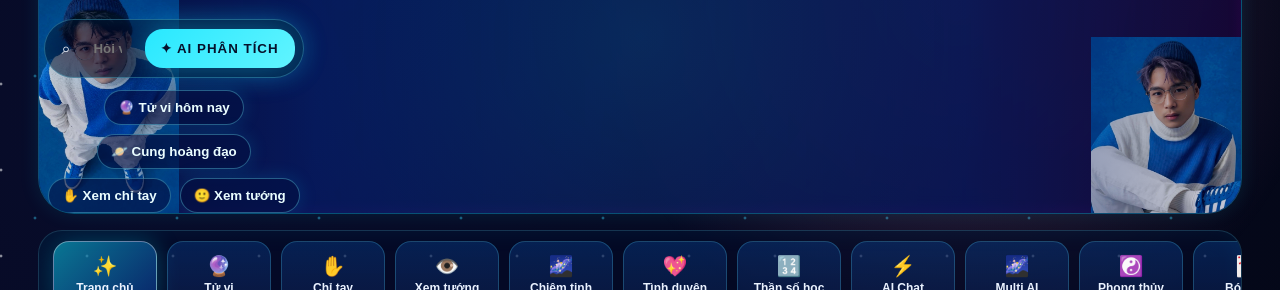
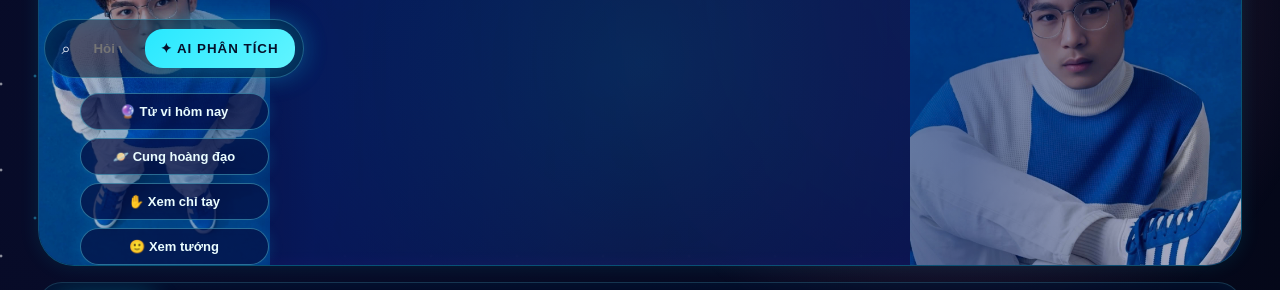
Before and after one commit to sybinh200996/tuvi, a website: page public/mobile.html in a window 1280 px wide. Shown: the part 159-449 px from the top of the page. Drawn offline with nearby package versions, Linux system fonts and the light colour scheme; no server answers.

Commit message:
Stack banner buttons vertically and fit images perfectly

```diff
--- a/public/mobile-style.css
+++ b/public/mobile-style.css
@@ -11,9 +11,9 @@
 .hero{grid-template-columns:270px 1fr 290px;min-height:330px;border-radius:36px;background:radial-gradient(circle at 50% 12%,rgba(20,242,255,.32),transparent 25%),linear-gradient(135deg,rgba(4,22,92,.96),rgba(5,8,36,.94) 42%,rgba(8,24,94,.92));box-shadow:0 0 0 1px rgba(51,215,255,.22),0 28px 90px rgba(0,16,70,.55),inset 0 0 45px rgba(0,183,255,.16)}
 .hero:after{z-index:1;background:linear-gradient(90deg,rgba(0,8,35,.12),rgba(0,37,120,.50) 23%,rgba(0,25,88,.35) 50%,rgba(0,31,100,.56) 77%,rgba(0,8,35,.10)),radial-gradient(circle at center,rgba(0,229,255,.18),transparent 58%)}
 
-.hero h1{font-family:Georgia,'Times New Roman',serif;font-style:italic;font-size:clamp(46px,7vw,82px);color:#dffcff;letter-spacing:-1px;margin:10px 0 4px}.hero h1 b{background:linear-gradient(90deg,#dfffff,#4cf3ff,#fff);-webkit-background-clip:text;color:transparent}.hero p{text-transform:uppercase;letter-spacing:6px;font-weight:900;color:#7df6ff;font-size:13px;max-width:none}.hero-search{display:flex;align-items:center;gap:10px;width:min(640px,96%);margin:22px auto 12px;padding:8px 8px 8px 16px;border:1px solid rgba(91,225,255,.35);border-radius:999px;background:rgba(0,8,40,.58);box-shadow:inset 0 0 24px rgba(0,221,255,.13),0 0 28px rgba(0,174,255,.16)}.hero-search input{margin:0;border:0;background:transparent;color:#dbfbff;font-weight:700}.hero-search button{white-space:nowrap;text-transform:uppercase;letter-spacing:1px;background:linear-gradient(135deg,#28e8ff,#61f4ff);box-shadow:0 0 30px rgba(23,221,255,.45)}.hero-actions.quick{gap:9px;margin-top:10px}.hero-actions.quick button{padding:9px 13px;border:1px solid rgba(103,235,255,.35);background:rgba(3,17,67,.58);color:#eafdff;border-radius:999px;box-shadow:0 0 18px rgba(0,191,255,.17)}.status-row{position:absolute;top:10px;left:50%;transform:translateX(-50%);background:transparent;border:0;color:#78f5ff}.chip{display:none}
+.hero h1{font-family:Georgia,'Times New Roman',serif;font-style:italic;font-size:clamp(46px,7vw,82px);color:#dffcff;letter-spacing:-1px;margin:10px 0 4px}.hero h1 b{background:linear-gradient(90deg,#dfffff,#4cf3ff,#fff);-webkit-background-clip:text;color:transparent}.hero p{text-transform:uppercase;letter-spacing:6px;font-weight:900;color:#7df6ff;font-size:13px;max-width:none}.hero-search{display:flex;align-items:center;gap:10px;width:min(640px,96%);margin:22px auto 12px;padding:8px 8px 8px 16px;border:1px solid rgba(91,225,255,.35);border-radius:999px;background:rgba(0,8,40,.58);box-shadow:inset 0 0 24px rgba(0,221,255,.13),0 0 28px rgba(0,174,255,.16)}.hero-search input{margin:0;border:0;background:transparent;color:#dbfbff;font-weight:700}.hero-search button{white-space:nowrap;text-transform:uppercase;letter-spacing:1px;background:linear-gradient(135deg,#28e8ff,#61f4ff);box-shadow:0 0 30px rgba(23,221,255,.45)}.hero-actions.quick button{padding:9px 13px;border:1px solid rgba(103,235,255,.35);background:rgba(3,17,67,.58);color:#eafdff;border-radius:999px;box-shadow:0 0 18px rgba(0,191,255,.17)}.status-row{position:absolute;top:10px;left:50%;transform:translateX(-50%);background:transparent;border:0;color:#78f5ff}.chip{display:none}
 .tab-rail{margin:16px auto 10px;padding:10px 14px;border:1px solid rgba(95,227,255,.20);border-radius:24px;background:rgba(2,10,39,.55);box-shadow:inset 0 0 25px rgba(0,208,255,.08);display:flex;overflow-x:auto}.tab-rail button{min-width:104px;text-align:center;border-radius:16px;background:linear-gradient(180deg,rgba(11,74,161,.36),rgba(18,39,94,.44));border-color:rgba(89,219,255,.24);font-size:12px}.tab-rail button span{display:block;font-size:20px;margin-bottom:3px}.tab-rail button.active{background:linear-gradient(135deg,rgba(16,227,255,.50),rgba(18,78,214,.38));box-shadow:0 0 25px rgba(0,221,255,.28)}.home-grid{grid-template-columns:repeat(4,1fr)}.feature-card{border-color:rgba(86,222,255,.22);background:linear-gradient(180deg,rgba(14,65,147,.27),rgba(255,255,255,.055))}.tarot-cards{display:grid;gap:8px;margin-top:14px}.tarot-cards span{border:1px solid var(--line);border-radius:16px;padding:10px;background:rgba(255,255,255,.08)}
-@media (max-width:900px){.hero{grid-template-columns:96px 1fr 104px;min-height:210px}.hero h1{font-size:34px}.hero p{letter-spacing:2px;font-size:10px}.hero-search{margin-top:14px;padding:6px 6px 6px 12px}.hero-search input{font-size:11px}.hero-search button{font-size:10px;padding:9px 10px}.hero-actions.quick{display:flex;overflow-x:auto;justify-content:flex-start;padding:0 4px}.hero-actions.quick button{flex:0 0 auto;font-size:11px}.status-row{font-size:10px}.tab-rail{display:flex;gap:8px;padding:8px}.tab-rail button{min-width:88px;padding:9px 8px}.home-grid{grid-template-columns:1fr 1fr}.bottom-nav button{flex-basis:82px}}
+@media (max-width:900px){.hero{grid-template-columns:96px 1fr 104px;min-height:210px}.hero h1{font-size:34px}.hero p{letter-spacing:2px;font-size:10px}.hero-search{margin-top:14px;padding:6px 6px 6px 12px}.hero-search input{font-size:11px}.hero-search button{font-size:10px;padding:9px 10px}.hero-actions.quick button{flex:0 0 auto;font-size:11px}.status-row{font-size:10px}.tab-rail{display:flex;gap:8px;padding:8px}.tab-rail button{min-width:88px;padding:9px 8px}.home-grid{grid-template-columns:1fr 1fr}.bottom-nav button{flex-basis:82px}}
 @media (max-width:520px){.hero{grid-template-columns:80px 1fr 86px;min-height:188px;border-radius:22px}.hero h1{font-size:27px}.hero p{font-size:9px;letter-spacing:1.4px;-webkit-line-clamp:1}.hero-search{width:100%;gap:5px}.hero-search span{display:none}.hero-search input{font-size:10px;padding:8px}.hero-search button{padding:8px 8px}.tab-rail button{min-width:84px}.feature-card{min-height:118px}.premium-panel.wide p{font-size:13px}.provider-pills{display:none}}
 
 
@@ -540,3 +540,49 @@ html, body {
   justify-content: center !important;
   justify-self: center !important;
 }
+
+/* --- FIX HERO ACTIONS (VERTICAL STACK) --- */
+.hero-actions.quick {
+  display: flex !important;
+  flex-direction: column !important;
+  align-items: center !important;
+  gap: 8px !important;
+  margin-top: 15px !important;
+  width: 100% !important;
+  z-index: 5 !important;
+  position: relative !important;
+}
+
+.hero-actions.quick button {
+  width: 70% !important;
+  max-width: 250px !important;
+  padding: 10px 15px !important;
+  border-radius: 999px !important;
+  font-size: 13px !important;
+  text-align: center !important;
+  background: rgba(3, 17, 67, 0.7) !important;
+  border: 1px solid rgba(103, 235, 255, 0.4) !important;
+  color: #eafdff !important;
+  box-shadow: 0 0 15px rgba(0, 191, 255, 0.2) !important;
+}
+
+/* --- FIX HERO IMAGES TO FIT BANNER --- */
+.hero-img.hero-left, .hero-img.hero-right {
+  position: absolute !important;
+  bottom: 0 !important;
+  height: 90% !important; /* Fit within the banner's height */
+  width: auto !important; /* Keep aspect ratio */
+  max-width: 35% !important;
+  object-fit: contain !important;
+  object-position: bottom !important;
+  z-index: 1 !important;
+  opacity: 0.85 !important;
+}
+
+.hero-img.hero-left {
+  left: 0 !important;
+}
+
+.hero-img.hero-right {
+  right: 0 !important;
+}
--- a/public/mobile.html
+++ b/public/mobile.html
@@ -11,7 +11,7 @@
   <meta name="description" content="Đặng Năm Mystic NAM46 - trợ lý AI chuyên nghiệp, AI chat, tử vi, chỉ tay, xem tướng và công cụ tham khảo trên mobile." />
   <link rel="manifest" href="manifest.webmanifest" />
   <link rel="icon" href="assets/icon.svg" />
-  <link rel="stylesheet" href="mobile-style.css?v=1791301085471" />
+  <link rel="stylesheet" href="mobile-style.css?v=1791301289609" />
   <title>Đặng Năm Mystic Mobile</title>
 </head>
 <body>
```
